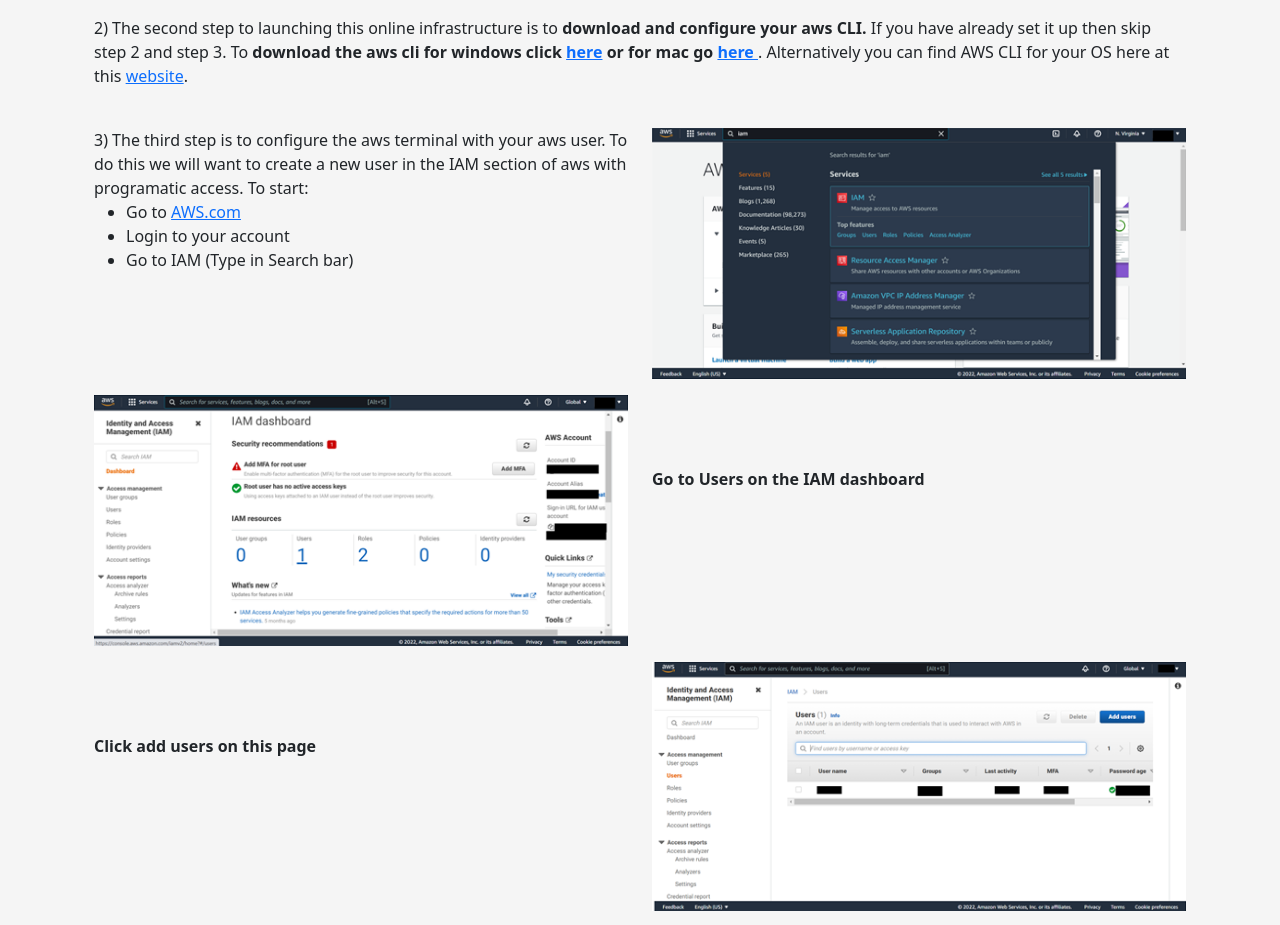
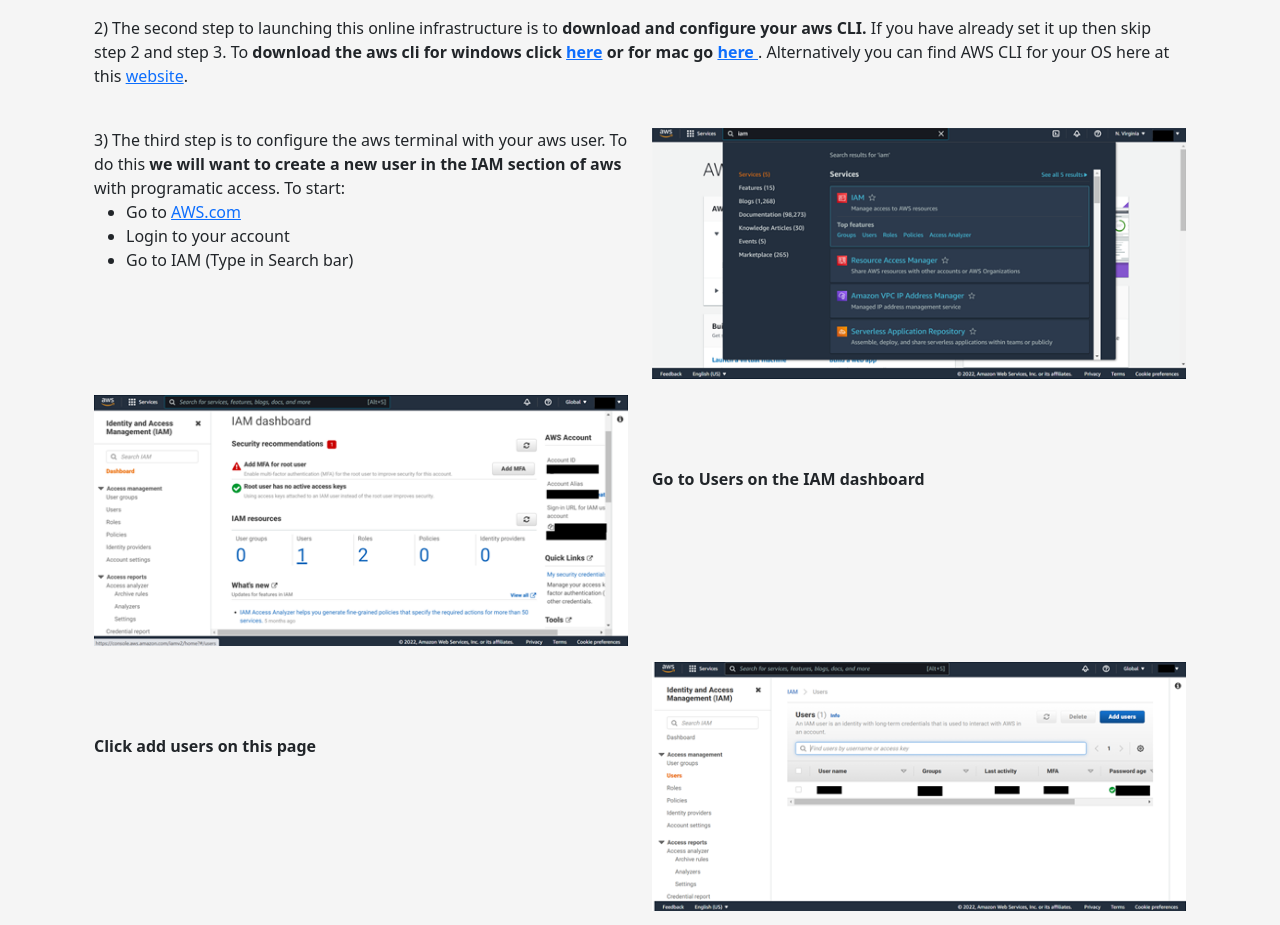
Before and after one commit to cutler37/capstone, a React (Create React App) app in the folder temp/: page /terraform in a window 1280 px wide. Shown: the part 1880-2805 px from the top of the page. Built offline with nearby package versions, Linux system fonts and the light colour scheme.

Commit message:
edit frontend stuff again

```diff
--- a/temp/src/components/AWSConfigure.js
+++ b/temp/src/components/AWSConfigure.js
@@ -17,7 +17,7 @@
       <Container>    <Row>
         <Col md='6'>
           <p>
-            3) The third step is to configure the aws terminal with your aws user. To do this we will want to create a new user in the IAM section of aws with programatic access. To start:
+            3) The third step is to configure the aws terminal with your aws user. To do this<span className='bold'> we will want to create a new user in the IAM section of aws</span> with programatic access. To start:
             <ul>
               <li>Go to <a href="https://aws.amazon.com/" >AWS.com</a></li>
               <li>Login to your account</li>
```
Also changed, not shown: 1 other file (tests, documents, lock files or other folders).
